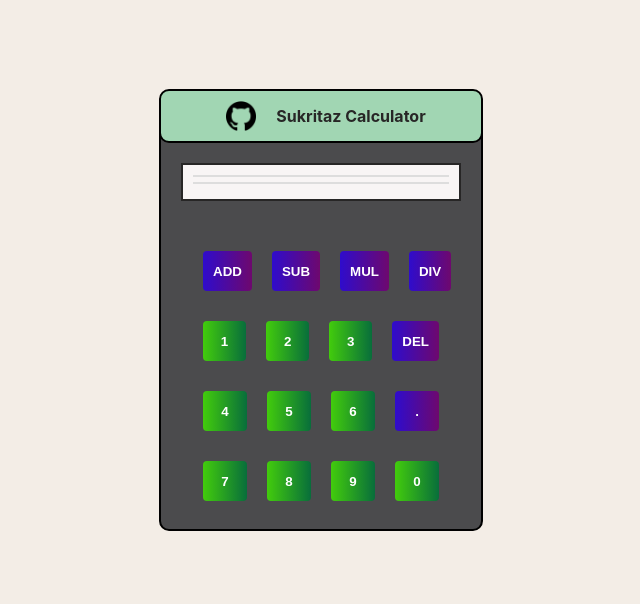
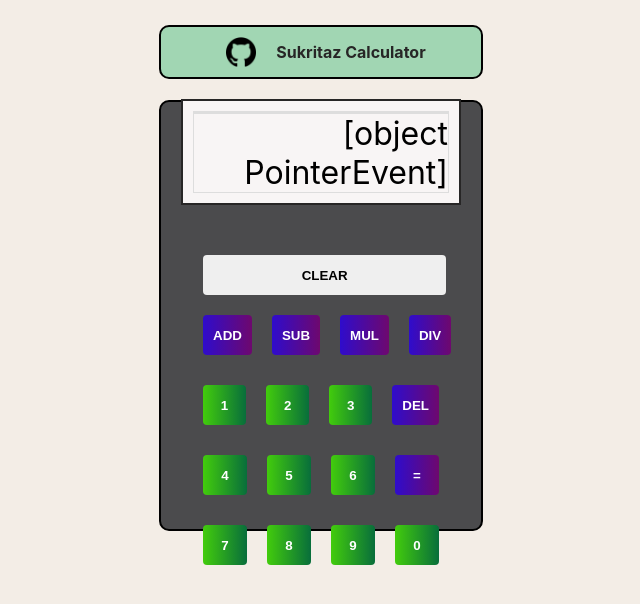
Before and after one commit to sukritaz/basic-calculator, a plain HTML site: page index.html in a window 1280 px wide. Both pictures are taken after a click on the button "DEL". Shown: the whole page, without its empty margins (319-959 px from the left). Drawn offline with Linux system fonts and the light colour scheme.

Commit message:
printing expression on display

```diff
--- a/index.html
+++ b/index.html
@@ -18,6 +18,7 @@
             <div id="display-operation"></div>
         </div>
         <div id="buttons">
+            <button id='clear'>CLEAR</button>
             <div class="row"></div>
             <div class="row"></div>
             <div class="row"></div>
--- a/script.js
+++ b/script.js
@@ -1,6 +1,10 @@
 const calculator = document.getElementById("calculator");
 calculator.style.width = `${innerWidth / 4}px`;
 calculator.style.height = `${innerWidth / 3}px`;
+let number = [];
+let expression = [];
+let expressionString = "";
+const displayOperationElem = document.getElementById("display-operation");
 
 createNumbers();
 
@@ -10,28 +14,28 @@ function createNumbers() {
     rows.forEach((row, index) => {
         switch (index) {
             case 0:
-                appendButtonToRow(row, 'ADD', 'add', 'operation', handleOperationButtonClick);
-                appendButtonToRow(row, 'SUB', 'sub', 'operation', handleOperationButtonClick);
-                appendButtonToRow(row, 'MUL', 'mul', 'operation', handleOperationButtonClick);
-                appendButtonToRow(row, 'DIV', 'div', 'operation', handleOperationButtonClick);
+                appendButtonToRow(row, 'ADD', 'add', 'operation', handleButtonClick.bind(null, '+'));
+                appendButtonToRow(row, 'SUB', 'sub', 'operation', handleButtonClick.bind(null, '-'));
+                appendButtonToRow(row, 'MUL', 'mul', 'operation', handleButtonClick.bind(null, '*'));
+                appendButtonToRow(row, 'DIV', 'div', 'operation', handleButtonClick.bind(null, '/'));
                 break;
             case 1:
-                appendButtonToRow(row, '1', 'num1', 'number', handleNumberButtonClick);
-                appendButtonToRow(row, '2', 'num2', 'number', handleNumberButtonClick);
-                appendButtonToRow(row, '3', 'num3', 'number', handleNumberButtonClick);
-                appendButtonToRow(row, 'DEL', 'del', 'operation', handleOperationButtonClick);
+                appendButtonToRow(row, '1', 'num1', 'number', handleButtonClick.bind(null, 1));
+                appendButtonToRow(row, '2', 'num2', 'number', handleButtonClick.bind(null, 2));
+                appendButtonToRow(row, '3', 'num3', 'number', handleButtonClick.bind(null, 3));
+                appendButtonToRow(row, 'DEL', 'del', 'operation', handleButtonClick);
                 break;
             case 2:
-                appendButtonToRow(row, '4', 'num4', 'number', handleNumberButtonClick);
-                appendButtonToRow(row, '5', 'num5', 'number', handleNumberButtonClick);
-                appendButtonToRow(row, '6', 'num6', 'number', handleNumberButtonClick);
-                appendButtonToRow(row, '.', 'decimal', 'operation', handleOperationButtonClick);
+                appendButtonToRow(row, '4', 'num4', 'number', handleButtonClick.bind(null, 4));
+                appendButtonToRow(row, '5', 'num5', 'number', handleButtonClick.bind(null, 5));
+                appendButtonToRow(row, '6', 'num6', 'number', handleButtonClick.bind(null, 6));
+                appendButtonToRow(row, '=', 'evaluate', 'operation', handleButtonClick.bind(null, '='));
                 break;
             case 3:
-                appendButtonToRow(row, '7', 'num7', 'number', handleNumberButtonClick);
-                appendButtonToRow(row, '8', 'num8', 'number', handleNumberButtonClick);
-                appendButtonToRow(row, '9', 'num9', 'number', handleNumberButtonClick);
-                appendButtonToRow(row, '0', 'num0', 'number', handleNumberButtonClick);
+                appendButtonToRow(row, '7', 'num7', 'number', handleButtonClick.bind(null, 7));
+                appendButtonToRow(row, '8', 'num8', 'number', handleButtonClick.bind(null, 8));
+                appendButtonToRow(row, '9', 'num9', 'number', handleButtonClick.bind(null, 9));
+                appendButtonToRow(row, '0', 'num0', 'number', handleButtonClick.bind(null, 0));
                 break;
 
         }
@@ -51,22 +55,38 @@ function add(a, b) {
     return a + b;
 }
 
-function substract(a,b) {
+function substract(a, b) {
     return a - b;
 }
 
-function multiply(a,b) {
-    return a*b;
+function multiply(a, b) {
+    return a * b;
 }
 
-function divide(a, b ){
-    return b == 0 ? NaN : a/b;
+function divide(a, b) {
+    return b == 0 ? NaN : a / b;
 }
 
-function handleNumberButtonClick() {
 
+function handleButtonClick(value) {
+    const isValid = true;
+    if ('1234567890'.includes(value)) {
+        number.push(value);
+    }
+    else if ('+-/*'.includes(value)) {
+        if (number.length != 0) {
+            expression.push(parseInt(number.join('')));
+            expression.push(value);
+            number = [];
+            console.log(expression);
+        }
+        else {
+            alert("Please enter another number before two consecutive operations.");
+            isValid = false;
+        }
+    }
+    if(isValid===true) {
+        expressionString+=value;
+        displayOperationElem.textContent = expressionString;
+    }
 }
-
-function handleOperationButtonClick() {
-
-}
--- a/styles.css
+++ b/styles.css
@@ -89,7 +89,10 @@ button {
         #display-operation {
             flex: 1;
             border: 1px solid #ddd;
-            margin-bottom: 5px;
+            text-align: right;
+            font-size: 32px;
+            justify-content: center;
+            align-items: center;
         }
 
 a {
@@ -97,3 +100,8 @@ a {
     color: #272626;
     font-weight: bold;
 }
+
+#clear {
+    width: 95%;
+    color: black;
+}
```
